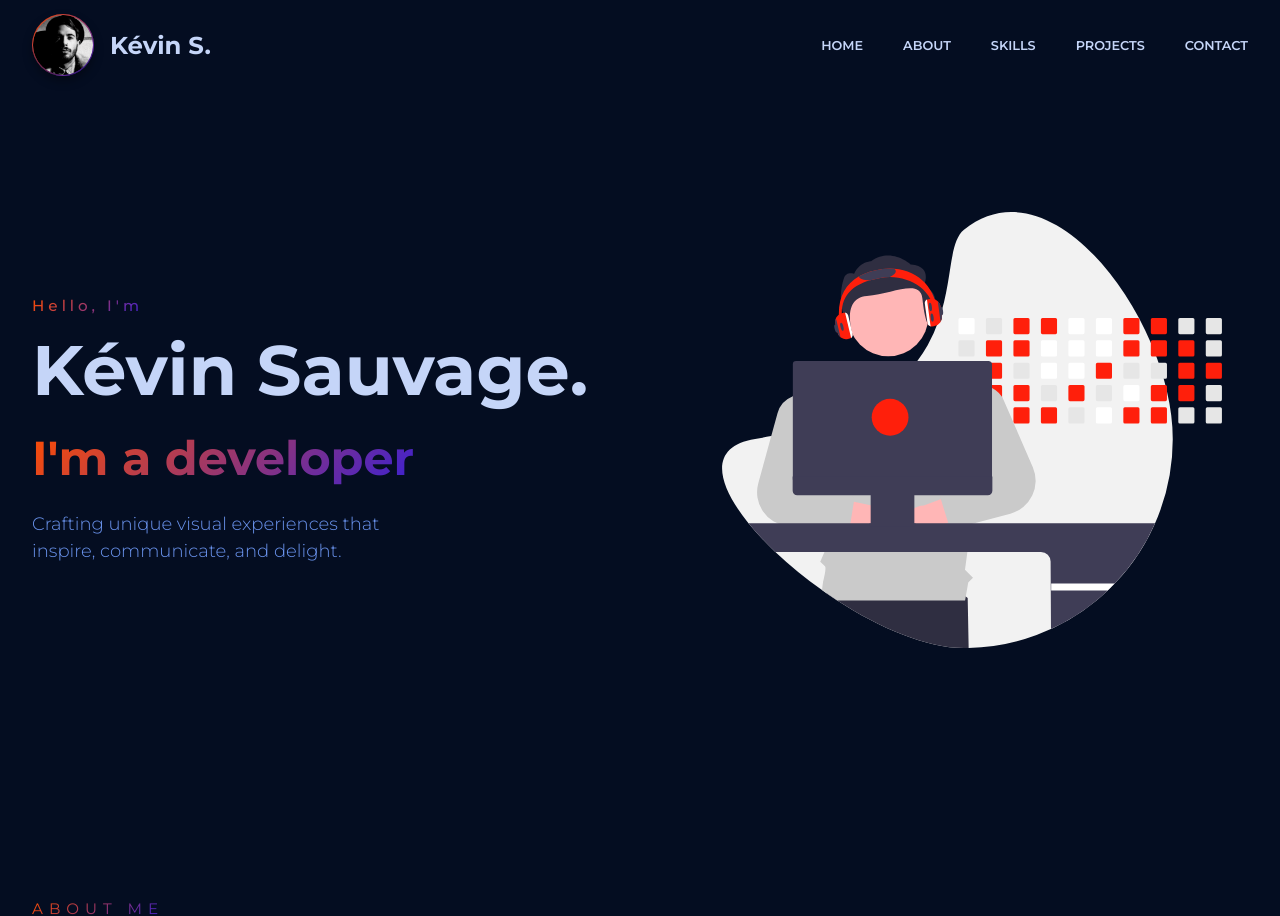
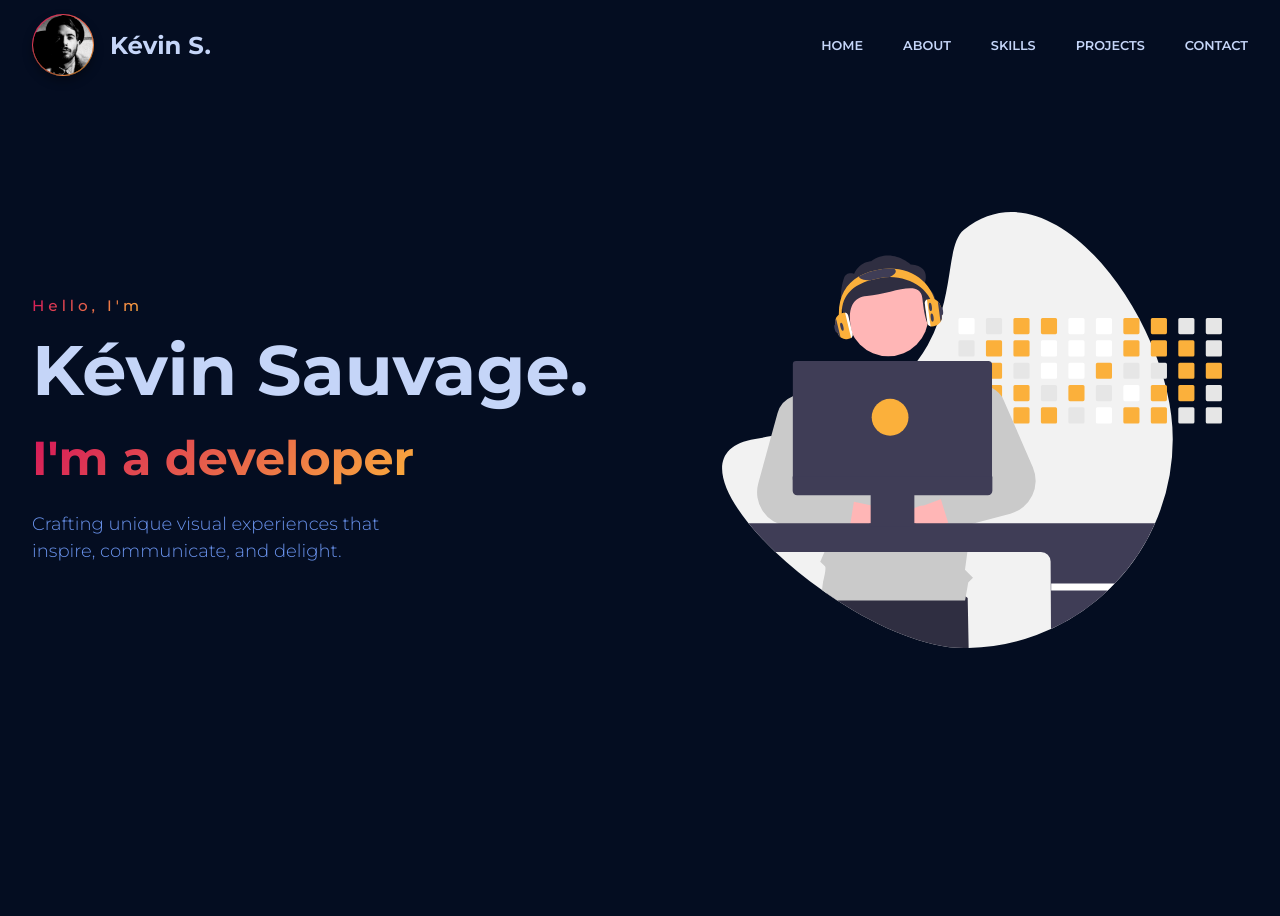
Before and after one commit to kevinsauvage/next-portfolio, a Next.js app: page / in a window 1280 px wide. Shown: the top 916 px of the page. Built offline with nearby package versions, Linux system fonts and the light colour scheme.

Commit message:
update style

```diff
--- a/src/component/About/About.jsx
+++ b/src/component/About/About.jsx
@@ -9,7 +9,6 @@ import GradientBorder from '../GradientBorder/GradientBorder';
 import Section from '../Section/Section';
 import SlideUpAndFadeIn from '../SlideUpAndFadeIn/SlideUpAndFadeIn';
 import Title from '../Title/Title';
-import UpTitle from '../UpTitle/UpTitle';
 
 import styles from './About.module.scss';
 
@@ -23,7 +22,6 @@ const About = () => {
 
   return (
     <Section id="about">
-      <UpTitle text="ABOUT ME" />
       <Title>Who am I</Title>
       <div>
         <SlideUpAndFadeIn>
--- a/src/component/Contact/Contact.jsx
+++ b/src/component/Contact/Contact.jsx
@@ -8,7 +8,6 @@ import GradientBorder from '../GradientBorder/GradientBorder';
 import Section from '../Section/Section';
 import SlideUpAndFadeIn from '../SlideUpAndFadeIn/SlideUpAndFadeIn';
 import Title from '../Title/Title';
-import UpTitle from '../UpTitle/UpTitle';
 
 import ContactFunction from './ContactFunction';
 
@@ -25,7 +24,6 @@ const Contact = () => {
 
   return (
     <Section id="contact" className={styles.Contact}>
-      <UpTitle text="SOMETHING TO SAY" />
       <Title>Get in touch</Title>
       <div className={styles.container}>
         <SlideUpAndFadeIn className={styles.info}>
--- a/src/component/Contact/Contact.module.scss
+++ b/src/component/Contact/Contact.module.scss
@@ -57,7 +57,6 @@
       border-radius: $radius_2;
       margin-bottom: 1rem;
       background: var(--surface-700);
-      box-shadow: $shadow_1;
       color: var(--on-surface-100);
       @include font-size(0.9rem, 1rem);
 
@@ -83,7 +82,6 @@
       border-radius: $radius_2;
       margin-bottom: 1rem;
       background: var(--surface-700);
-      box-shadow: $shadow_1;
       color: var(--on-surface-100);
       resize: none;
 
--- a/src/component/Projects/Projects.jsx
+++ b/src/component/Projects/Projects.jsx
@@ -2,13 +2,11 @@ import projects from '../../data/projects';
 import ProjectCard from '../ProjectCard/ProjectCard';
 import Section from '../Section/Section';
 import Title from '../Title/Title';
-import UpTitle from '../UpTitle/UpTitle';
 
 import styles from './Projects.module.scss';
 
 const Projects = () => (
   <Section id="projects">
-    <UpTitle text="REALIZATIONS" />
     <Title>My Projects</Title>
     <div className={styles.cards}>
       {projects.map((item) => (
--- a/src/component/Title/Title.module.scss
+++ b/src/component/Title/Title.module.scss
@@ -1,4 +1,6 @@
 .Title {
+  position: relative;
+  width: fit-content;
   margin-bottom: 2rem;
   font-weight: 700;
   line-height: 1.2;
--- a/src/component/UpTitle/UpTitle.jsx
+++ /dev/null
@@ -1,11 +0,0 @@
-import SlideUpAndFadeIn from '../SlideUpAndFadeIn/SlideUpAndFadeIn';
-
-import styles from './UpTitle.module.scss';
-
-const UpTitle = ({ text }) => (
-  <SlideUpAndFadeIn>
-    <p className={styles.UpTitle}>{text}</p>
-  </SlideUpAndFadeIn>
-);
-
-export default UpTitle;
--- a/src/component/UpTitle/UpTitle.module.scss
+++ /dev/null
@@ -1,8 +0,0 @@
-.UpTitle {
-  width: fit-content;
-  color: var(--primary);
-  letter-spacing: 6px;
-  white-space: nowrap;
-  @include gradientText;
-  @include font-size(0.8rem, 1rem);
-}
--- a/src/component/What/What.jsx
+++ b/src/component/What/What.jsx
@@ -2,13 +2,11 @@ import competences from '../../data/competences';
 import CompetenceCard from '../CompetenceCard/CompetenceCard';
 import Section from '../Section/Section';
 import Title from '../Title/Title';
-import UpTitle from '../UpTitle/UpTitle';
 
 import styles from './What.module.scss';
 
 const What = () => (
   <Section id="skills">
-    <UpTitle text="FEATURES" />
     <Title>Skills</Title>
     <div className={styles.items}>
       {competences.map((item) => (
--- a/styles/theme.scss
+++ b/styles/theme.scss
@@ -2,8 +2,8 @@ $surface: #0f317c;
 $surface-light: #c0c0c0;
 
 $colors-dark: (
-  primary: #ff4d00,
-  secondary: #3820d6,
+  primary: #d4145a,
+  secondary: #fbb03b,
   surface-100: lighten($surface, 20%),
   surface-200: lighten($surface, 15%),
   surface-300: lighten($surface, 10%),
```
Also changed, not shown: src/images/banner.svg, src/images/banner_home.png (deleted).
